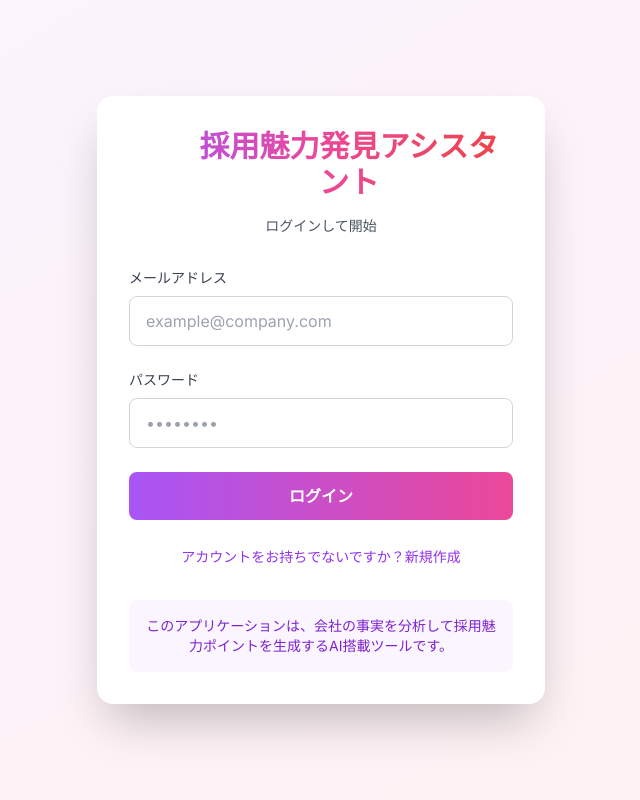
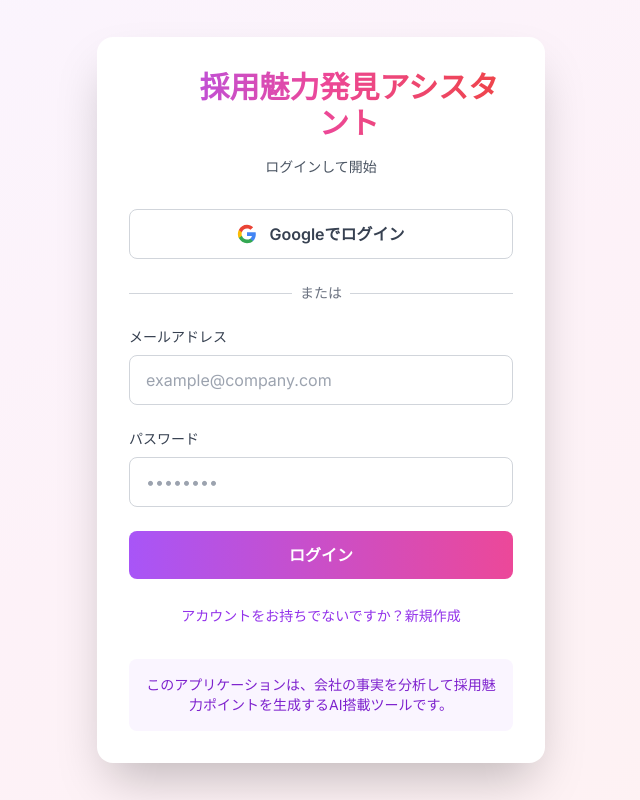
Before and after one commit to yamanekazuki/recruitment-attractiveness-assistant, a React (Vite) app: page / in a window 1280 px wide. Shown: the whole page, without its empty margins (319-959 px from the left). Built offline with nearby package versions, Linux system fonts and the light colour scheme; no server answers.

Commit message:
Google認証機能を追加 - Googleアカウントでのログインも可能に

```diff
--- a/src/components/LoginPage.tsx
+++ b/src/components/LoginPage.tsx
@@ -8,7 +8,7 @@
   const [isSignup, setIsSignup] = useState(false);
   const [loading, setLoading] = useState(false);
   const [error, setError] = useState('');
-  const { login, signup } = useAuth();
+  const { login, signup, loginWithGoogle } = useAuth();
 
   const handleSubmit = async (e: React.FormEvent) => {
     e.preventDefault();
@@ -32,6 +32,23 @@
     }
   };
 
+  const handleGoogleLogin = async () => {
+    setError('');
+    setLoading(true);
+
+    try {
+      await loginWithGoogle();
+    } catch (error) {
+      if (error instanceof Error) {
+        setError(error.message);
+      } else {
+        setError('Googleログインに失敗しました');
+      }
+    } finally {
+      setLoading(false);
+    }
+  };
+
   return (
     <div className="min-h-screen bg-gradient-to-br from-purple-50 via-pink-50 to-red-50 flex items-center justify-center p-4">
       <div className="max-w-md w-full bg-white rounded-2xl shadow-2xl p-8">
@@ -46,6 +63,33 @@
           <p className="text-gray-600 text-sm">
             {isSignup ? 'アカウントを作成して開始' : 'ログインして開始'}
           </p>
+        </div>
+
+        {/* Googleログインボタン */}
+        <div className="mb-6">
+          <button
+            onClick={handleGoogleLogin}
+            disabled={loading}
+            className="w-full bg-white border border-gray-300 text-gray-700 font-semibold py-3 px-6 rounded-lg hover:bg-gray-50 focus:ring-4 focus:ring-gray-200 transition-all duration-200 disabled:opacity-50 disabled:cursor-not-allowed flex items-center justify-center"
+          >
+            <svg className="w-5 h-5 mr-3" viewBox="0 0 24 24">
+              <path fill="#4285F4" d="M22.56 12.25c0-.78-.07-1.53-.2-2.25H12v4.26h5.92c-.26 1.37-1.04 2.53-2.21 3.31v2.77h3.57c2.08-1.92 3.28-4.74 3.28-8.09z"/>
+              <path fill="#34A853" d="M12 23c2.97 0 5.46-.98 7.28-2.66l-3.57-2.77c-.98.66-2.23 1.06-3.71 1.06-2.86 0-5.29-1.93-6.16-4.53H2.18v2.84C3.99 20.53 7.7 23 12 23z"/>
+              <path fill="#FBBC05" d="M5.84 14.09c-.22-.66-.35-1.36-.35-2.09s.13-1.43.35-2.09V7.07H2.18C1.43 8.55 1 10.22 1 12s.43 3.45 1.18 4.93l2.85-2.22.81-.62z"/>
+              <path fill="#EA4335" d="M12 5.38c1.62 0 3.06.56 4.21 1.64l3.15-3.15C17.45 2.09 14.97 1 12 1 7.7 1 3.99 3.47 2.18 7.07l3.66 2.84c.87-2.6 3.3-4.53 6.16-4.53z"/>
+            </svg>
+            {loading ? '処理中...' : 'Googleでログイン'}
+          </button>
+        </div>
+
+        {/* 区切り線 */}
+        <div className="relative mb-6">
+          <div className="absolute inset-0 flex items-center">
+            <div className="w-full border-t border-gray-300"></div>
+          </div>
+          <div className="relative flex justify-center text-sm">
+            <span className="px-2 bg-white text-gray-500">または</span>
+          </div>
         </div>
 
         {/* フォーム */}
--- a/src/contexts/AuthContext.tsx
+++ b/src/contexts/AuthContext.tsx
@@ -4,7 +4,9 @@
   signInWithEmailAndPassword,
   createUserWithEmailAndPassword,
   signOut,
-  onAuthStateChanged
+  onAuthStateChanged,
+  GoogleAuthProvider,
+  signInWithPopup
 } from 'firebase/auth';
 import { auth } from '../firebase';
 
@@ -12,6 +14,7 @@
   currentUser: User | null;
   login: (email: string, password: string) => Promise<void>;
   signup: (email: string, password: string) => Promise<void>;
+  loginWithGoogle: () => Promise<void>;
   logout: () => Promise<void>;
   loading: boolean;
 }
@@ -42,6 +45,11 @@
     return signInWithEmailAndPassword(auth, email, password);
   }
 
+  async function loginWithGoogle() {
+    const provider = new GoogleAuthProvider();
+    return signInWithPopup(auth, provider);
+  }
+
   function logout() {
     return signOut(auth);
   }
@@ -59,6 +67,7 @@
     currentUser,
     login,
     signup,
+    loginWithGoogle,
     logout,
     loading
   };
```
